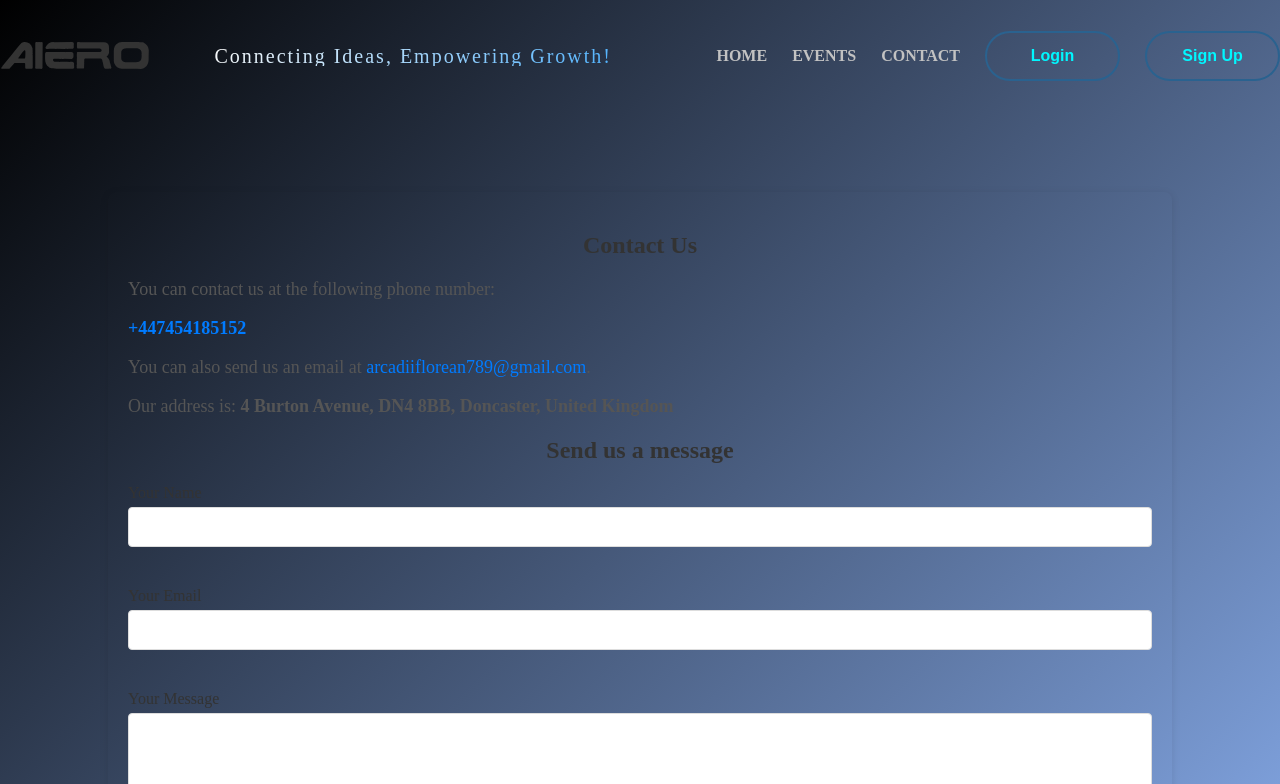
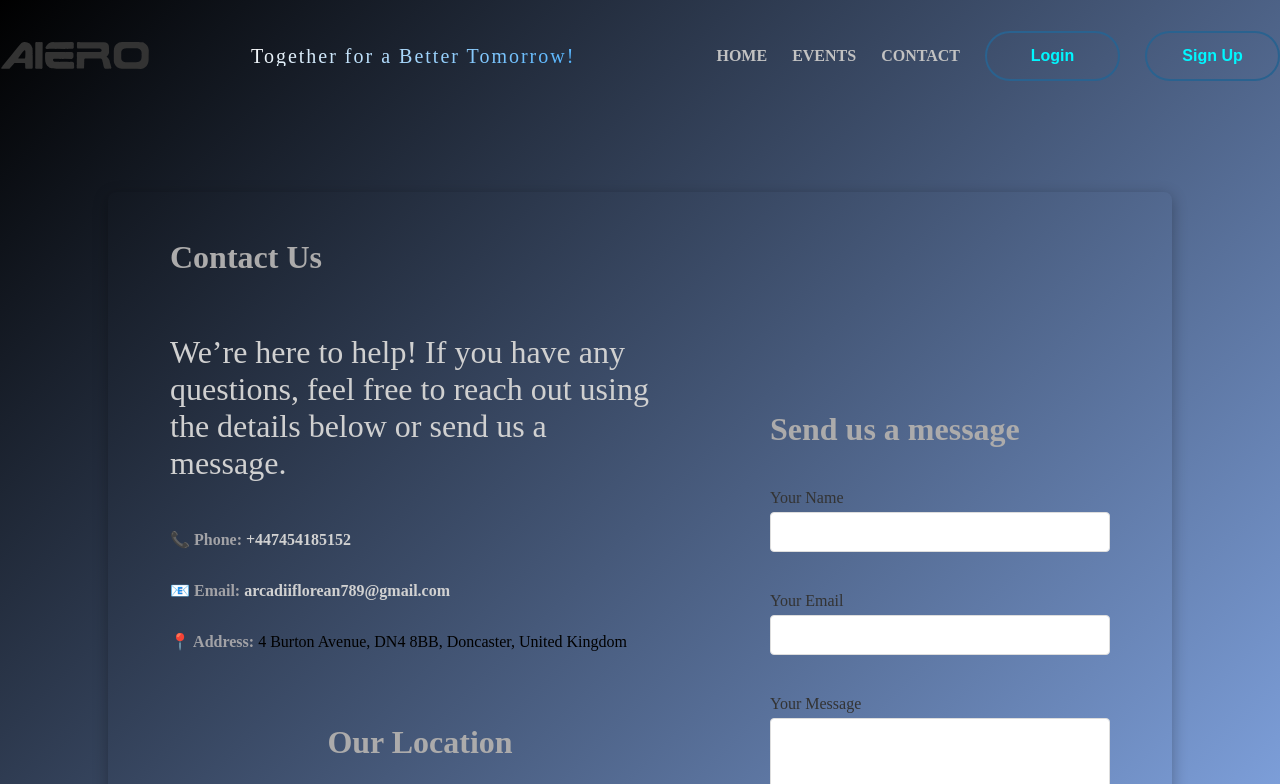
Before and after one commit to ArcadiiFlorean/Seabrook-Business-Community, a PHP site: page /contact.php in a window 1280 px wide. Shown: the top 784 px of the page. Run offline with PHP 8.4, Linux system fonts and the light colour scheme; the visitor is signed in with stand-in values (Sample User, id 1).

Commit message:
new message

```diff
--- a/assets/style.css
+++ b/assets/style.css
@@ -604,14 +604,15 @@ button:hover {
 }
 
 .event-description {
-  font-size: 18px;
-  color: #000000;
+  font-size: 20px;
+  color: #b5b5b5;
   margin: 10px 0;
 }
 
 .date {
   font-style: italic;
-  color: #555;
+  color: #fcfcfc;
+  font-size: 24px;
 }
 /*experiment coment*/
 
@@ -656,11 +657,17 @@ button:hover {
   display: flex;
   flex-direction: column;
   justify-content: space-between;
-  box-shadow: 0 10px 20px rgba(0, 0, 0, 0.5);
+  box-shadow: 0 10px 20px rgb(255 255 255 / 50%);
   padding: 10px;
   border-radius: 8px;
-  background: linear-gradient(133deg, #f8f8f8 0%, #91b7d4 100%);
+  /* background: linear-gradient(133deg, #f8f8f8 0%, #91b7d4 100%); */
   height: 100%;
+}
+
+.events-title{
+  font-size: 34px;
+  font-weight: bold;
+  color: #d2d2d2;
 }
 
 .comments-section {
@@ -864,3 +871,130 @@ font-family: Arial, Helvetica, sans-serif;
 .back-button:hover {
   background-color: rgba(224, 224, 224, 0.8); /* Lighter transparent effect */
 }
+
+/*contact*/
+.contact-content {
+  display: flex;
+justify-content: center;
+gap: 100px;
+  align-items: center;
+  width: 80%;
+      margin: 0 auto;
+      padding: 20px;
+
+      border-radius: 8px;
+      box-shadow: 0 4px 15px rgba(0, 0, 0, 0.3);
+  }
+
+  h1, h2 {
+   color: rgb(172, 171, 171);
+   font-size: 2rem;
+
+  }
+  .contact-welcome{
+    font-size: 2rem;
+    color: #d0d0d0;
+  }
+
+  .contact-info {
+      margin-bottom: 300px;
+
+      font-size: 20px;
+color: white;
+  }
+
+  .contact-info a {
+      color: #007BFF;
+      text-decoration: none;
+  }
+
+  .contact-info a:hover {
+      text-decoration: underline;
+  }
+
+  /* Form Styles */
+
+  .contact-details{
+    display: flex;
+  flex-direction: column;
+  max-width: 500px;
+  }
+  .contact-form {
+    width: 340px;
+      display: flex;
+      flex-direction: column;
+      gap: 15px;
+      margin-top: 20px;
+  }
+
+  .form-group {
+      display: flex;
+      flex-direction: column;
+  }
+
+  .form-group label {
+      font-size: 16px;
+      margin-bottom: 5px;
+      color: #333;
+  }
+
+  .form-group input,
+  .form-group textarea {
+      padding: 10px;
+      font-size: 16px;
+      border: 1px solid #ddd;
+      border-radius: 4px;
+  }
+
+  .form-group input:focus,
+  .form-group textarea:focus {
+      border-color: #007BFF;
+      outline: none;
+  }
+
+  .form-group textarea {
+      resize: vertical;
+      min-height: 120px;
+  }
+
+  .submit-btn {
+      padding: 12px 20px;
+      background-color: #007BFF;
+      color: white;
+      font-size: 16px;
+      border: none;
+      border-radius: 4px;
+      cursor: pointer;
+      transition: background-color 0.3s;
+  }
+
+  .submit-btn:hover {
+      background-color: #0056b3;
+  }
+
+  .contact-details p strong {
+    color: #a2a2a6; /* Albastru pentru iconițe și etichete */
+}
+
+.contact-details a {
+    color: #d1d1d1; /* Verde pentru linkuri */
+    text-decoration: none;
+    font-weight: bold;
+}
+
+.contact-details a:hover {
+    color: #c2c2c2; /* Verde mai închis la hover */
+    text-decoration: underline;
+}
+
+.map-container {
+  text-align: center;
+  margin: 30px 0;
+}
+
+.map-container iframe {
+  width: 100%;
+  max-width: 800px;
+  height: 273px;
+  border-radius: 10px;
+}
--- a/contact.php
+++ b/contact.php
@@ -9,100 +9,16 @@ $adresa = "4 Burton Avenue, DN4 8BB, Doncaster, United Kingdom";
 <head>
     <meta charset="UTF-8">
     <meta name="viewport" content="width=device-width, initial-scale=1.0">
-    <title>Seabrook Community</title>
+    <title>Seabrook Community - Contact</title>
     <link rel="stylesheet" href="assets/style.css">
-    <style>
-        /* General styles */
-
-      .contact-content {
-        width: 80%;
-            margin: 0 auto;
-            padding: 20px;
-
-            border-radius: 8px;
-            box-shadow: 0 2px 8px rgba(0, 0, 0, 0.1);
-        }
-
-        h1, h2 {
-            color: #333;
-            text-align: center;
-        }
-
-        .contact-info {
-            margin-top: 20px;
-            font-size: 18px;
-            color: #555;
-        }
-
-        .contact-info a {
-            color: #007BFF;
-            text-decoration: none;
-        }
-
-        .contact-info a:hover {
-            text-decoration: underline;
-        }
-
-        /* Form Styles */
-        .contact-form {
-            display: flex;
-            flex-direction: column;
-            gap: 15px;
-            margin-top: 20px;
-        }
-
-        .form-group {
-            display: flex;
-            flex-direction: column;
-        }
-
-        .form-group label {
-            font-size: 16px;
-            margin-bottom: 5px;
-            color: #333;
-        }
-
-        .form-group input,
-        .form-group textarea {
-            padding: 10px;
-            font-size: 16px;
-            border: 1px solid #ddd;
-            border-radius: 4px;
-        }
-
-        .form-group input:focus,
-        .form-group textarea:focus {
-            border-color: #007BFF;
-            outline: none;
-        }
-
-        .form-group textarea {
-            resize: vertical;
-            min-height: 120px;
-        }
-
-        .submit-btn {
-            padding: 12px 20px;
-            background-color: #007BFF;
-            color: white;
-            font-size: 16px;
-            border: none;
-            border-radius: 4px;
-            cursor: pointer;
-            transition: background-color 0.3s;
-        }
-
-        .submit-btn:hover {
-            background-color: #0056b3;
-        }
-    </style>
 </head>
 <body>
+
 <header class="header">
     <div class="container">
         <div class="nav__bar">
-            <img src="./img/logo__img.svg" alt="Seabrook Community Logo" class="header__logo" width="150" height="auto">
-            <h1 class="header__title">Connecting Ideas, Empowering Growth!</h1>
+            <img src="./img/logo__img.svg" alt="Seabrook Community Logo" class="header__logo" width="150">
+            <h1 class="header__title">Together for a Better Tomorrow!</h1>
             <ul class="nav__list">
                 <li class="nav__item"><a class="nav__link" href="index.php">Home</a></li>
                 <li class="nav__item"><a class="nav__link" href="events.php">Events</a></li>
@@ -117,17 +33,30 @@ $adresa = "4 Burton Avenue, DN4 8BB, Doncaster, United Kingdom";
 <section class="section-contact">
     <div class="container">
         <div class="contact-content">
+            <div class="contact-details">
             <h1>Contact Us</h1>
-        <div class="contact-info">
-            <p>You can contact us at the following phone number:</p>
-            <p><strong><a href="tel:<?php echo $telefon; ?>"><?php echo $telefon; ?></a></strong></p>
-            <p>You can also send us an email at <a href="mailto:<?php echo $email; ?>"><?php echo $email; ?></a>.</p>
-            <p>Our address is: <strong><?php echo $adresa; ?></strong></p>
+            <p class="contact-welcome" >We’re here to help! If you have any questions, feel free to reach out using the details below or send us a message.</p>
+
+
+                <p><strong>📞 Phone:</strong> <a href="tel:<?php echo $telefon; ?>"><?php echo $telefon; ?></a></p>
+                <p><strong>📧 Email:</strong> <a href="mailto:<?php echo $email; ?>"><?php echo $email; ?></a></p>
+                <p><strong>📍 Address:</strong> <?php echo $adresa; ?></p>
+                <div class="map-container">
+
+    <section class="contact-location">
+    <h2>Our Location</h2>
+    <iframe src="https://www.google.com/maps/embed?pb=!1m18!1m12!1m3!1d13623.867847647598!2d-1.1349863748231142!3d53.52110755410088!2m3!1f0!2f0!3f0!3m2!1i1024!2i768!4f13.1!3m3!1m2!1s0x48790e85c178ab89%3A0xa0357f24c5532956!2sSouth%20Yorkshire%20Aircraft%20Museum!5e0!3m2!1sro!2suk!4v1742506444736!5m2!1sro!2suk"
+        width="600" height="450" style="border:0;" allowfullscreen="" loading="lazy" referrerpolicy="no-referrer-when-downgrade"></iframe>
+</section>
+
+
 </div>
 
-        <h2>Send us a message</h2>
+
+</div>
             <!-- Contact Form -->
             <form action="send_message.php" method="POST" class="contact-form">
+                <h2>Send us a message</h2>
                 <div class="form-group">
                     <label for="name">Your Name</label>
                     <input type="text" id="name" name="name" required>
@@ -146,5 +75,9 @@ $adresa = "4 Burton Avenue, DN4 8BB, Doncaster, United Kingdom";
     </div>
 </section>
 
+<footer class="footer">
+    <p class="footer__text">&copy; 2025 Seabrook Community. All rights reserved.</p>
+</footer>
+
 </body>
 </html>
--- a/delete_event.php
+++ b/delete_event.php
@@ -24,12 +24,6 @@ if (!$event) {
     exit();
 }
 
-// Încearcă să ștergi evenimentul doar dacă utilizatorul este autorul evenimentului
-if ($event['user_id'] != $_SESSION['user_id']) {
-    header('Location: events.php?error=no_permission_to_delete');
-    exit();
-}
-
 // Șterge evenimentul
 $stmt = $pdo->prepare("DELETE FROM events WHERE id = :id AND user_id = :user_id");
 $stmt->execute(['id' => $event_id, 'user_id' => $_SESSION['user_id']]);
--- a/script.js
+++ b/script.js
@@ -54,3 +54,7 @@ function loadComments(eventId) {
   })
   .catch((error) => console.error("Error loading comments:", error));
 }
+
+//close delete-message
+// Clic pe "×" pentru a închide mesajul
+// Afișează butonul "Close" doar pentru evenimentul pe care ai făcut clic
```
Also changed, not shown: events.php (+9 -6 lines). Lines whose indentation alone changed are shown as unchanged.
